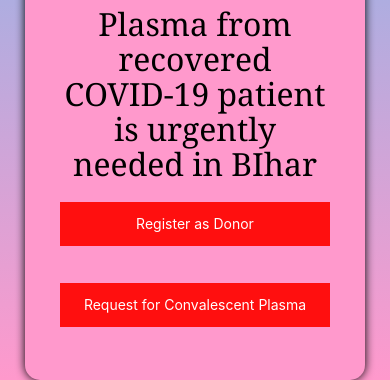
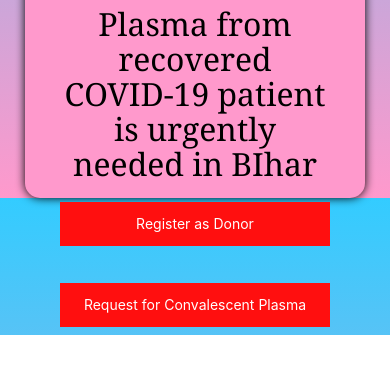
Before and after one commit to Shivam648/Plasma_Donor, a plain HTML site: page index.html in a window 390 px wide. Shown: the part 582-962 px from the top of the page. After the commit the page ends 917 px from the top, so only its background shows below. Drawn offline with Linux system fonts and the light colour scheme; files whose address does not match are found by name.

Commit message:
Update style.css

```diff
--- a/style.css
+++ b/style.css
@@ -54,6 +54,6 @@ button:hover {
 .form-container
 {
   width: 340px;
-  height: auto;
+  height: 680px;
 }
 }
```
